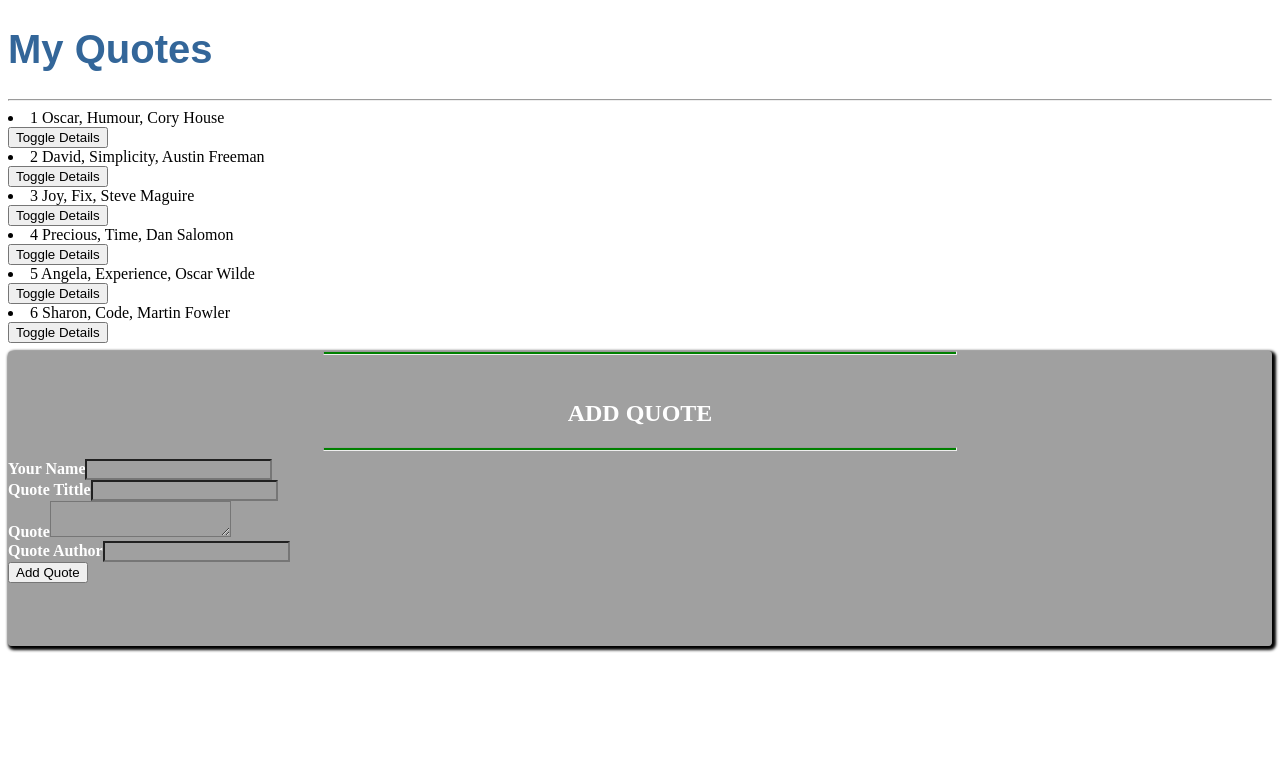
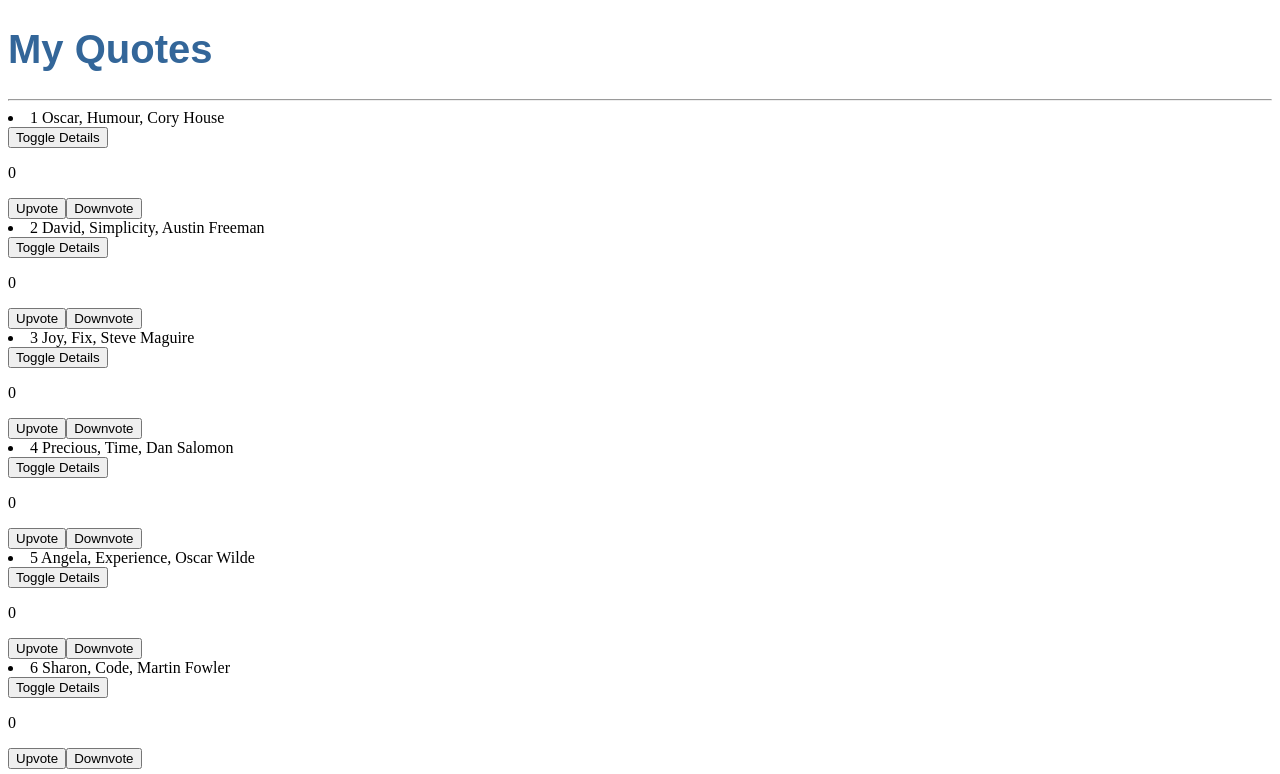
Before and after one commit to oscar9181/quote, an Angular app: page / in a window 1280 px wide. Shown: the top 774 px of the page. Built offline with nearby package versions, Linux system fonts and the light colour scheme.

Commit message:
created upvote and downvote

```diff
--- /dev/null
+++ b/src/app/app-vote/app-vote.component.html
@@ -0,0 +1,5 @@
+<div>
+    <p>{{numberOfLikes}}</p>
+    <button class= "btn btn-warning" (click)="upvoteButtonClick()">Upvote</button>
+    <button class= "btn btn-danger"(click)="downvoteButtonClick()">Downvote</button>
+</div>
--- /dev/null
+++ b/src/app/app-vote/app-vote.component.ts
@@ -0,0 +1,22 @@
+import { Component, OnInit,Input } from '@angular/core';
+
+@Component({
+  selector: 'app-app-vote',
+  templateUrl: './app-vote.component.html',
+  styleUrls: ['./app-vote.component.css']
+})
+export class AppVoteComponent implements OnInit {
+  @Input () appvote: string | undefined;
+  numberOfLikes: number = 0;
+  upvoteButtonClick(){
+    this.numberOfLikes+=1;
+  }
+  downvoteButtonClick(){
+    this.numberOfLikes-=1;
+  }
+  constructor() { }
+
+  ngOnInit(): void {
+  }
+
+}
--- a/src/app/app.module.ts
+++ b/src/app/app.module.ts
@@ -9,6 +9,7 @@ import { QuoteFormComponent } from './quote-form/quote-form.component';
 import { FormsModule } from '@angular/forms';
 import { QuoteDetailsComponent } from './quote-details/quote-details.component';
 import { StrikethroughDirective } from './strikethrough.directive';
+import { AppVoteComponent } from './app-vote/app-vote.component';
 
 @NgModule({
   declarations: [
@@ -17,7 +18,8 @@ import { StrikethroughDirective } from './strikethrough.directive';
     DateCountPipe,
     QuoteFormComponent,
     QuoteDetailsComponent,
-    StrikethroughDirective
+    StrikethroughDirective,
+    AppVoteComponent
   ],
   imports: [
     BrowserModule,
--- a/src/app/quote/quote.component.html
+++ b/src/app/quote/quote.component.html
@@ -11,7 +11,7 @@
            <li> {{quote.id}} {{quote.name}}, {{quote.title}}, {{quote.author}}</li>
            <button (click)='toggleDetails(i)'>Toggle Details</button>
            </div>
-
+           <app-app-vote></app-app-vote>
            <div *ngIf='quote.showInfo'>
              <app-quote-details  [quote]='quote' (isComplete) = 'deleteQuote($event,i)'></app-quote-details>
              <li appStrikethrough>{{quote.name}} due on {{quote.datePosted|date|uppercase}}</li>
```
Also changed, not shown: src/app/app-vote/app-vote.component.css (added), 1 other file (tests, documents, lock files or other folders).
